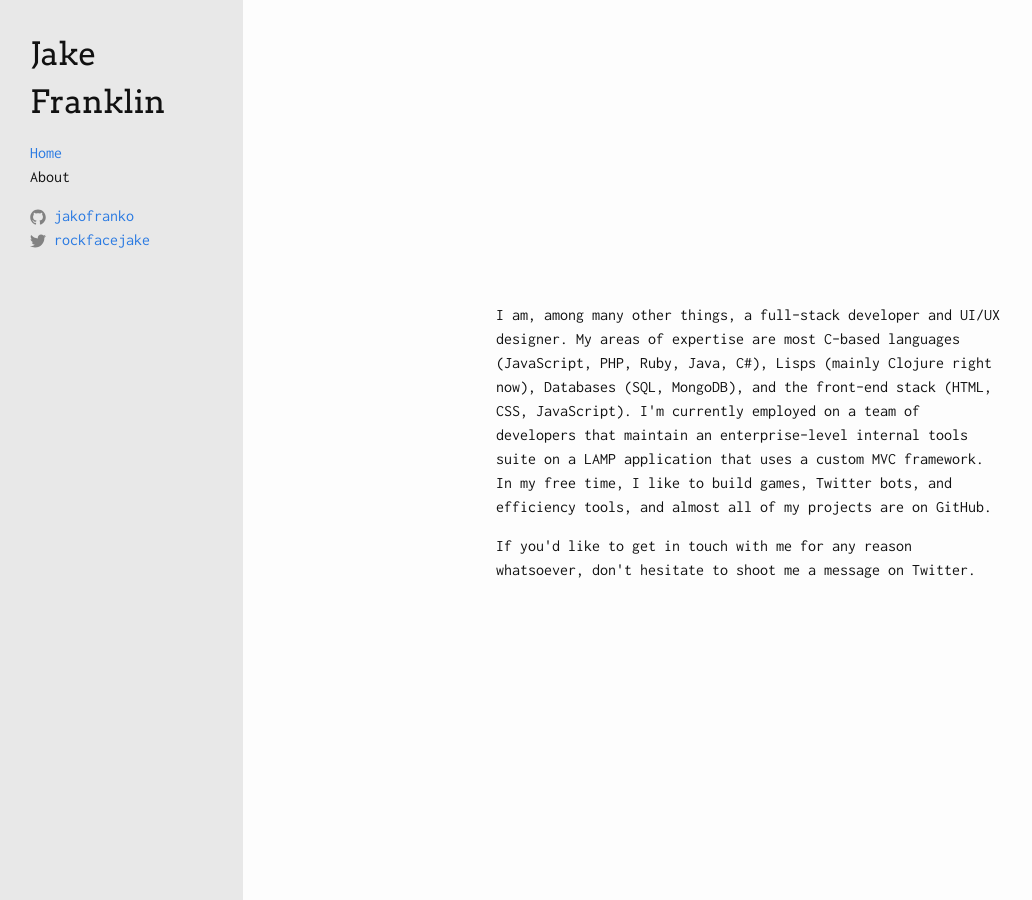
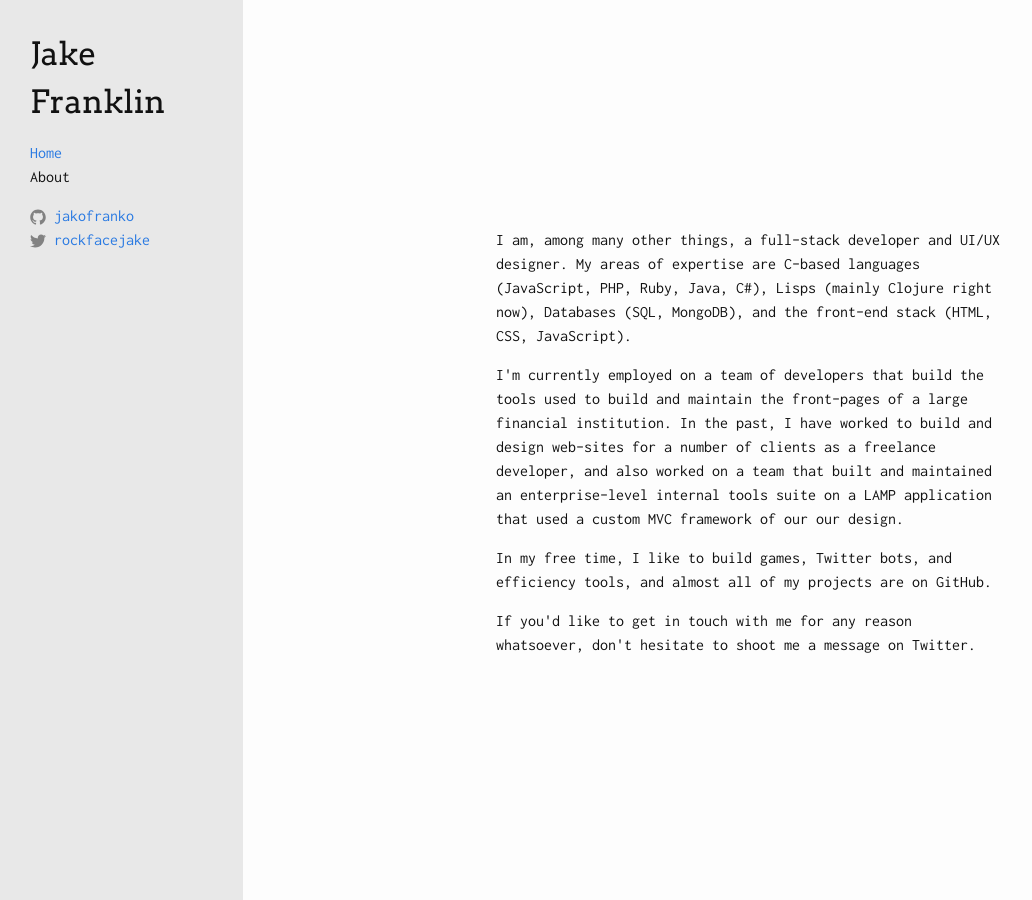
Before and after one commit to jakofranko/jakofranko.github.io, a Jekyll site: the page built from about.html, in a window 1280 px wide. Shown: the whole page, without its empty margins (0-1032 px from the left). Built offline with Jekyll 4.4.1, drawn with Linux system fonts in a browser that asks for light colours.

Commit message:
Updated the about page

```diff
--- a/about.html
+++ b/about.html
@@ -6,7 +6,11 @@ permalink: /about/
 ---
 
 <div class="center-vertical">
-    <p>I am, among many other things, a full-stack developer and UI/UX designer. My areas of expertise are most C-based languages (JavaScript, PHP, Ruby, Java, C#), Lisps (mainly Clojure right now), Databases (SQL, MongoDB), and the front-end stack (HTML, CSS, JavaScript). I'm currently employed on a team of developers that maintain an enterprise-level internal tools suite on a LAMP application that uses a custom MVC framework. In my free time, I like to build games, Twitter bots, and efficiency tools, and almost all of my projects are on GitHub.</p>
+    <p>I am, among many other things, a full-stack developer and UI/UX designer. My areas of expertise are C-based languages (JavaScript, PHP, Ruby, Java, C#), Lisps (mainly Clojure right now), Databases (SQL, MongoDB), and the front-end stack (HTML, CSS, JavaScript).</p>
+
+    <p>I'm currently employed on a team of developers that build the tools used to build and maintain the front-pages of a large financial institution. In the past, I have worked to build and design web-sites for a number of clients as a freelance developer, and also worked on a team that built and maintained an enterprise-level internal tools suite on a LAMP application that used a custom MVC framework of our our design.</p>
+
+    <p>In my free time, I like to build games, Twitter bots, and efficiency tools, and almost all of my projects are on GitHub.</p>
 
     <p>If you'd like to get in touch with me for any reason whatsoever, don't hesitate to shoot me a message on Twitter.</p>
 </div>
```
